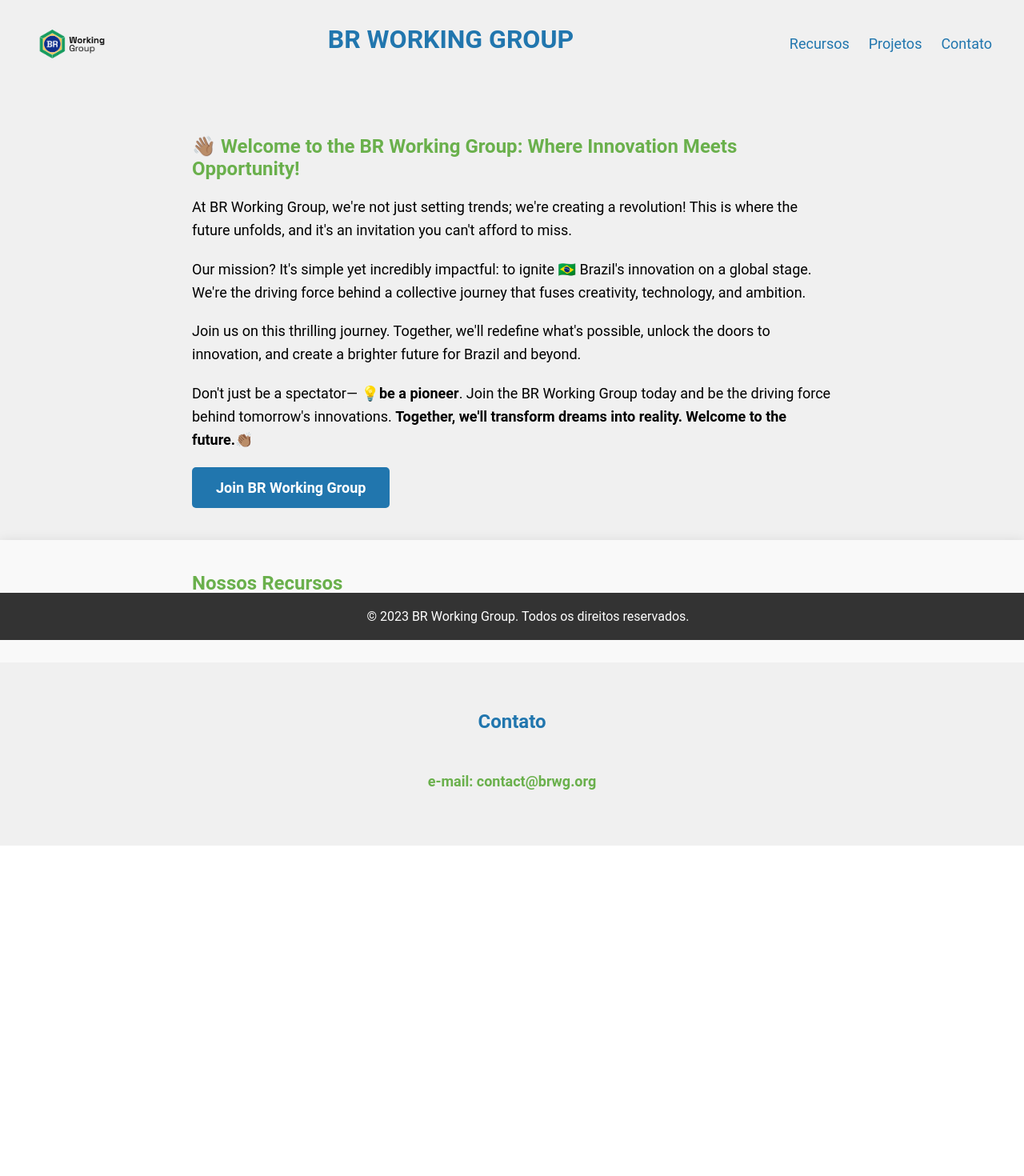
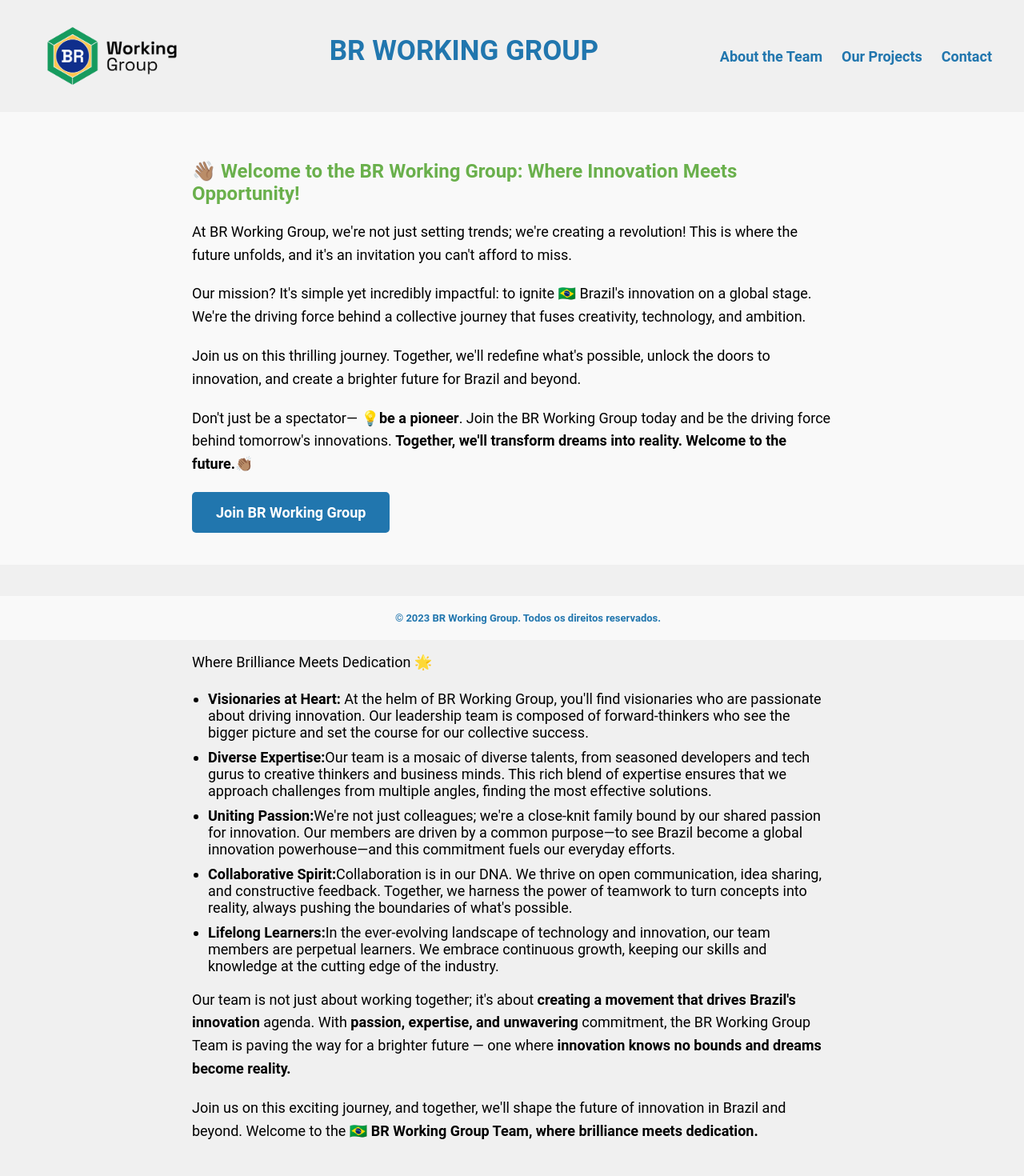
Before and after one commit to brwg/landing-page, a SvelteKit app: page / in a window 1280 px wide. Shown: the top 1470 px of the page at 80% size. Before the commit the page ends 1057 px from the top, so only its background shows below. Built offline with nearby package versions, Linux system fonts and the light colour scheme.

Commit message:
added: about us (#5)
* added: about us

* added: favicon

* updated: favicon file

```diff
--- a/src/app.html
+++ b/src/app.html
@@ -2,7 +2,7 @@
 <html lang="en">
 	<head>
 		<meta charset="utf-8" />
-		<link rel="icon" href="%sveltekit.assets%/favicon.png" />
+		<link rel="icon" type="image/png"  href="../public/brwg-logo.png" >
 		<meta name="viewport" content="width=device-width" />
 		%sveltekit.head%
 	</head>
--- a/src/routes/+page.svelte
+++ b/src/routes/+page.svelte
@@ -5,11 +5,13 @@
     import Features from './components/Features.svelte';
     import Footer from './components/Footer.svelte';
     import Contact from './components/Contact.svelte';
+    import AboutUs from './components/AboutUs.svelte';
   </script>
 
   <main>
     <Header />
     <Presentation />
+    <AboutUs />
     <Features />
     <Contact />
     <Footer />
--- /dev/null
+++ b/src/routes/components/AboutUs.svelte
@@ -0,0 +1,65 @@
+<!-- TeamInfo.svelte -->
+<section id="team" class="team">
+    <div class="team-content">
+      <h2>About the Team</h2>
+      <p>
+        Where Brilliance Meets Dedication 🌟
+      </p>
+
+      <ul>
+        <li><strong>Visionaries at Heart:</strong> At the helm of BR Working Group, you'll find visionaries who are passionate about driving innovation. Our leadership team is composed of forward-thinkers who see the bigger picture and set the course for our collective success.</li>
+        <li><strong>Diverse Expertise:</strong>Our team is a mosaic of diverse talents, from seasoned developers and tech gurus to creative thinkers and business minds. This rich blend of expertise ensures that we approach challenges from multiple angles, finding the most effective solutions.</li>
+        <li><strong>Uniting Passion:</strong>We're not just colleagues; we're a close-knit family bound by our shared passion for innovation. Our members are driven by a common purpose—to see Brazil become a global innovation powerhouse—and this commitment fuels our everyday efforts.</li>
+        <li><strong>Collaborative Spirit:</strong>Collaboration is in our DNA. We thrive on open communication, idea sharing, and constructive feedback. Together, we harness the power of teamwork to turn concepts into reality, always pushing the boundaries of what's possible.</li>
+        <li><strong>Lifelong Learners:</strong>In the ever-evolving landscape of technology and innovation, our team members are perpetual learners. We embrace continuous growth, keeping our skills and knowledge at the cutting edge of the industry.</li>
+     </ul>
+
+      <p>
+        Our team is not just about working together; it's about <strong>creating a movement that drives Brazil's innovation</strong> agenda. With <strong>passion, expertise, and unwavering</strong> commitment, the BR Working Group Team is paving the way for a brighter future — one where <strong>innovation knows no bounds and dreams become reality.</strong>
+      </p>
+
+      <p>
+        Join us on this exciting journey, and together, we'll shape the future of innovation in Brazil and beyond. Welcome to the 🇧🇷 <strong>BR Working Group Team, where brilliance meets dedication.</strong>
+      </p>
+    </div>
+  </section>
+
+  <style>
+    /* Estilos para a seção da equipe */
+    .team {
+      background-color: #f0f0f0;
+      padding: 40px;
+      text-align: center;
+    }
+
+    .team-content {
+    max-width: 800px;
+    margin: 0 auto;
+    text-align: left; /* Ajustado para texto alinhado à esquerda */
+    font-family: 'Roboto', sans-serif;
+    }
+
+    .team-content h2 {
+      color: #6ab04c; /* Cor do título */
+    }
+
+    .team-content p {
+      font-size: 18px;
+      line-height: 1.6;
+      margin-bottom: 20px;
+    }
+
+    .team-content ul {
+      list-style-type: disc;
+      padding-left: 20px;
+      font-size: 18px;
+    }
+
+    .team-content li {
+      margin-bottom: 10px;
+    }
+
+    .team-content strong {
+      font-weight: bold;
+    }
+  </style>
--- a/src/routes/components/Contact.svelte
+++ b/src/routes/components/Contact.svelte
@@ -28,7 +28,7 @@
   }
 
   .contact-details {
-    padding: 20px;
+    padding: 10px;
     border-radius: 10px; /* Borda mais arredondada */
     display: inline-block;
     text-align: left;
--- a/src/routes/components/Features.svelte
+++ b/src/routes/components/Features.svelte
@@ -1,17 +1,16 @@
 <!-- Features.svelte -->
 <script>
   const features = [
-    "Tecnologia de Ponta",
-    "Inovação Constante",
     "Soluções Personalizadas",
     "Eventos",
     "Comunidades",
+    "Educação"
   ];
 </script>
 
 <section id="features" class="features">
   <div class="features-content">
-    <h2>Nossos Recursos</h2>
+    <h2>Our Projects</h2>
     <ul>
       {#each features as feature}
         <li>
@@ -35,6 +34,7 @@
   .features-content {
     max-width: 800px;
     margin: 0 auto;
+    text-align: left;
   }
 
   .feature-button {
@@ -43,14 +43,16 @@
     margin-bottom: 10px;
     border: none;
     border-radius: 5px;
-    background-color: #3498db; /* Cor de fundo (azul) */
+    background-color: #2176ae; /* Cor de fundo (azul) */
     color: white; /* Cor do texto */
     cursor: pointer;
     transition: background-color 0.3s ease-in-out; /* Transição suave de cor */
+    font-size: 15px;
+    font-weight: bold;
   }
 
   .feature-button:hover {
-    background-color: #2980b9; /* Cor de fundo ao passar o mouse */
+    background-color: #4ca2cc
   }
 
   :global(h1, h2, h3, h4, h5, h6) {
--- a/src/routes/components/Footer.svelte
+++ b/src/routes/components/Footer.svelte
@@ -12,24 +12,19 @@
 <style>
   /* Estilos para o rodapé */
   .footer {
-    background-color: #333; /* Cor de fundo do rodapé */
-    color: white; /* Cor do texto */
+    background-color: #f9f9f9; /* Cor de fundo do rodapé */
+    color: #2176ae; /* Cor do texto */
     text-align: center;
     padding: 20px;
     position: fixed;
     bottom: 0;
     width: 100%;
+    font-family: 'Roboto', sans-serif;
+    font-weight: bold;
+    font-size: 13px;
   }
 
   .footer-text {
     margin: 0;
   }
-
-  body {
-    font-family: Arial, sans-serif;
-  }
-
-  h1, h2, h3, h4, h5, h6 {
-    font-family: Arial, sans-serif;
-  }
 </style>
--- a/src/routes/components/Header.svelte
+++ b/src/routes/components/Header.svelte
@@ -9,9 +9,9 @@
     <img src="{Logo}" alt="Logo do Grupo" class="logo">
     <h1 class="header-title">BR Working Group</h1>
     <nav>
-      <a href="#features">Recursos</a>
-      <a href="#projects">Projetos</a>
-      <a href="#contact">Contato</a>
+      <a href="#features">About the Team</a>
+      <a href="#projects">Our Projects</a>
+      <a href="#contact">Contact</a>
     </nav>
   </div>
 </header>
@@ -36,12 +36,13 @@
   }
 
   .header-title {
-    font-size: 32px; /* Tamanho da fonte aumentado */
-    margin-left: 20px;
+    font-size: 35px; /* Tamanho da fonte aumentado */
+    margin-left: 40px;
     color: #2176ae; /* Azul mais escuro */
     font-weight: bold;
     text-transform: uppercase; /* Transformar o texto em maiúsculas */
     margin-top: 10px; /* Ajuste do espaçamento do topo */
+    text-align: center;
   }
 
   nav a {
@@ -50,6 +51,7 @@
     color: #2176ae; /* Azul mais escuro */
     transition: color 0.3s ease-in-out; /* Transição suave de cor */
     font-size: 18px; /* Tamanho da fonte para os links */
+    font-weight: bold;
   }
 
   nav a:hover {
@@ -57,7 +59,7 @@
   }
 
   .logo {
-    max-width: 100px; /* Ajuste o tamanho conforme necessário */
-    max-height: 100px; /* Ajuste o tamanho conforme necessário */
+    max-width: 200px; /* Ajuste o tamanho conforme necessário */
+    max-height: 200px; /* Ajuste o tamanho conforme necessário */
   }
 </style>
--- a/src/routes/components/Presentation.svelte
+++ b/src/routes/components/Presentation.svelte
@@ -17,7 +17,7 @@
 <style>
   /* Estilos para a apresentação */
   .presentation {
-    background-color: #f0f0f0; /* Cor de fundo da apresentação */
+    background-color: #f9f9f9; /* Cor de fundo da apresentação */
     padding: 40px;
     text-align: center;
   }
```
Also changed, not shown: public/brwg-logo.png (added).
